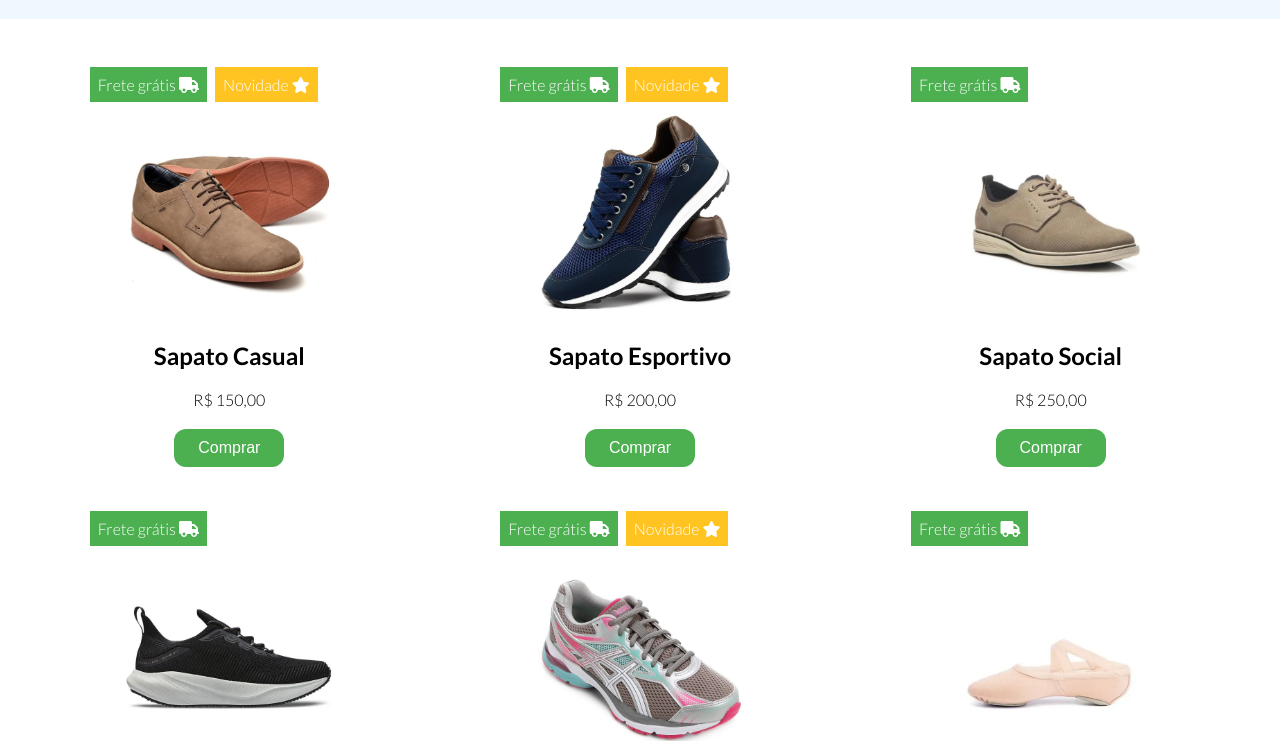
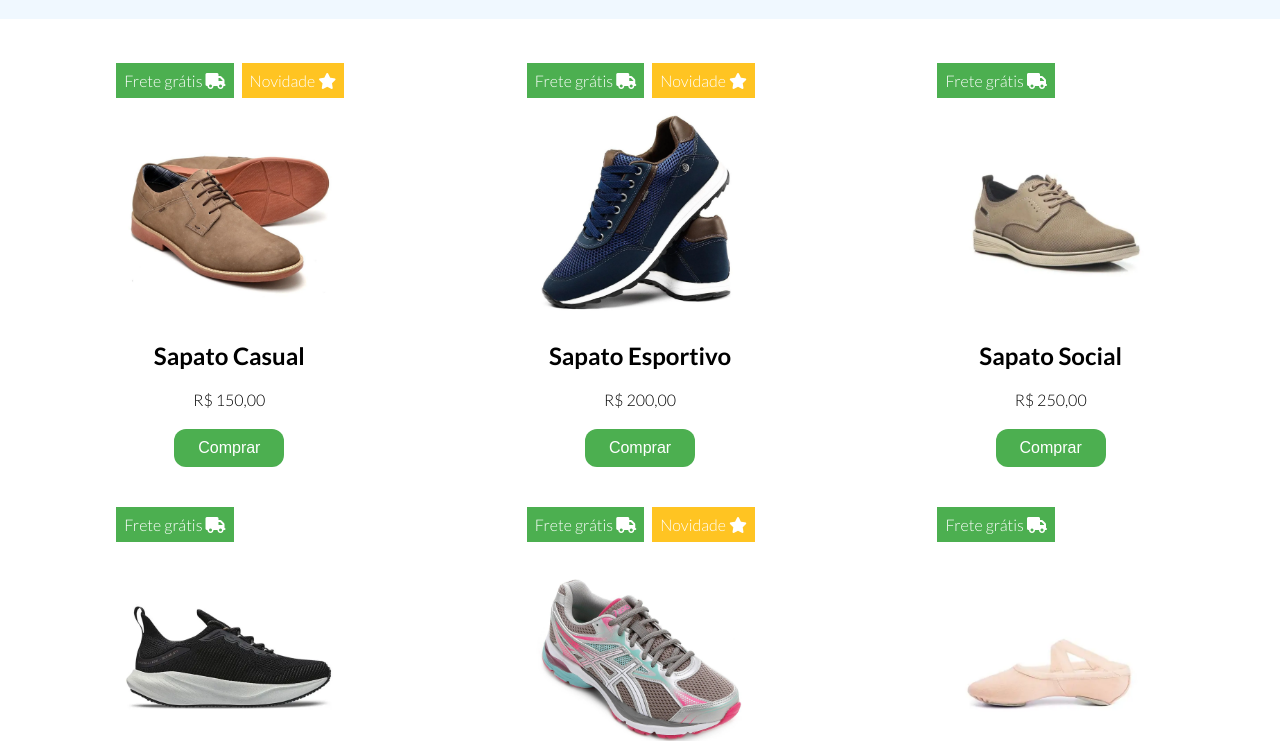
Before and after one commit to JwhnLwnnwn/loja_de_sapatos, a plain HTML site: page index.html in a window 1280 px wide. Shown: the part 67-808 px from the top of the page. Drawn offline with nearby package versions, Linux system fonts and the light colour scheme; a web font is replaced by a local one.

Commit message:
Commit final

```diff
--- a/css/body.css
+++ b/css/body.css
@@ -22,11 +22,12 @@ main {
 .grid-container .destaque {
   display: flex;
   width: fit-content;
-  position: absolute;
+  position: relative;
   gap: 0.5rem;
   padding: 3rem 0rem;
   z-index: 5;
-  left: 11%;
+  top: -1%;
+  left: 18%;
 
   font-size: 300;
 }
@@ -63,7 +64,7 @@ img {
 }
 
 img:hover {
-  transform: scale(1.35);
+  transform: scale(1.1);
   filter: drop-shadow(0 0 0.3rem rgb(192, 225, 255));
   cursor: pointer;
 }
```
Also changed, not shown: index.html (+1 -1 lines).
